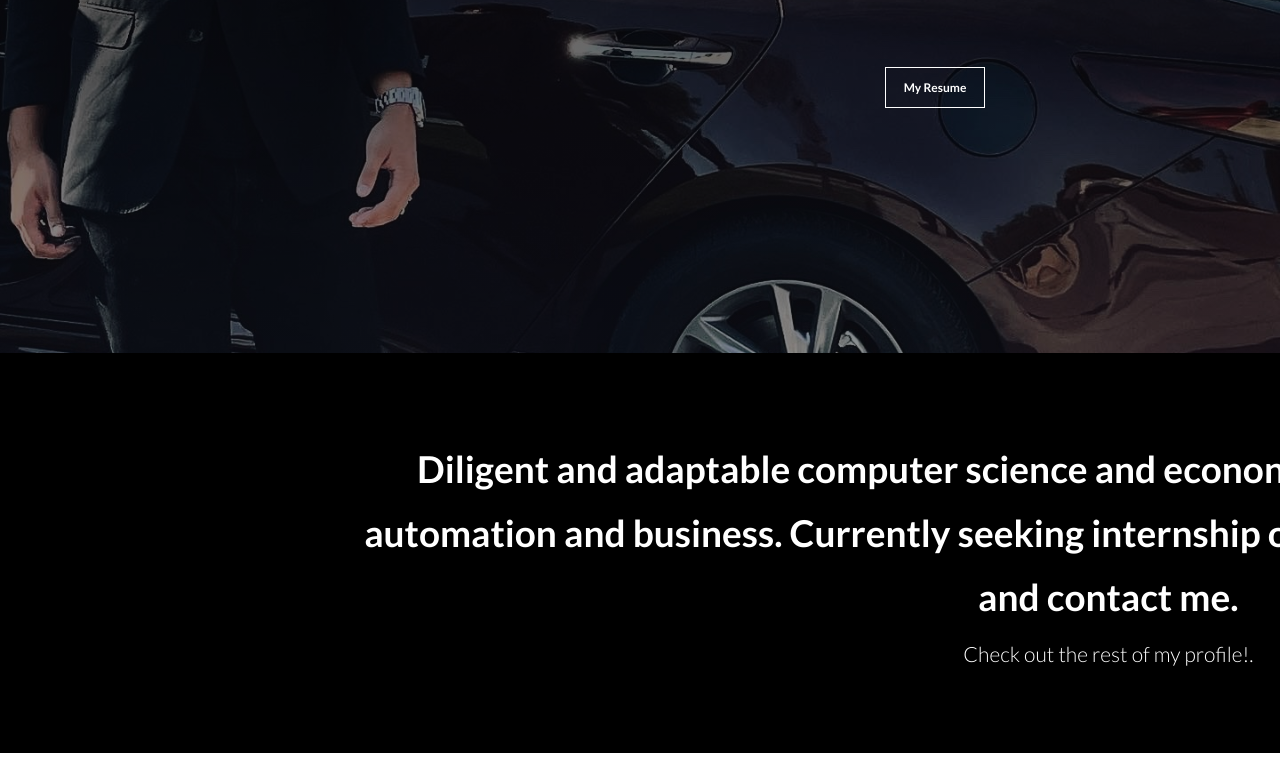
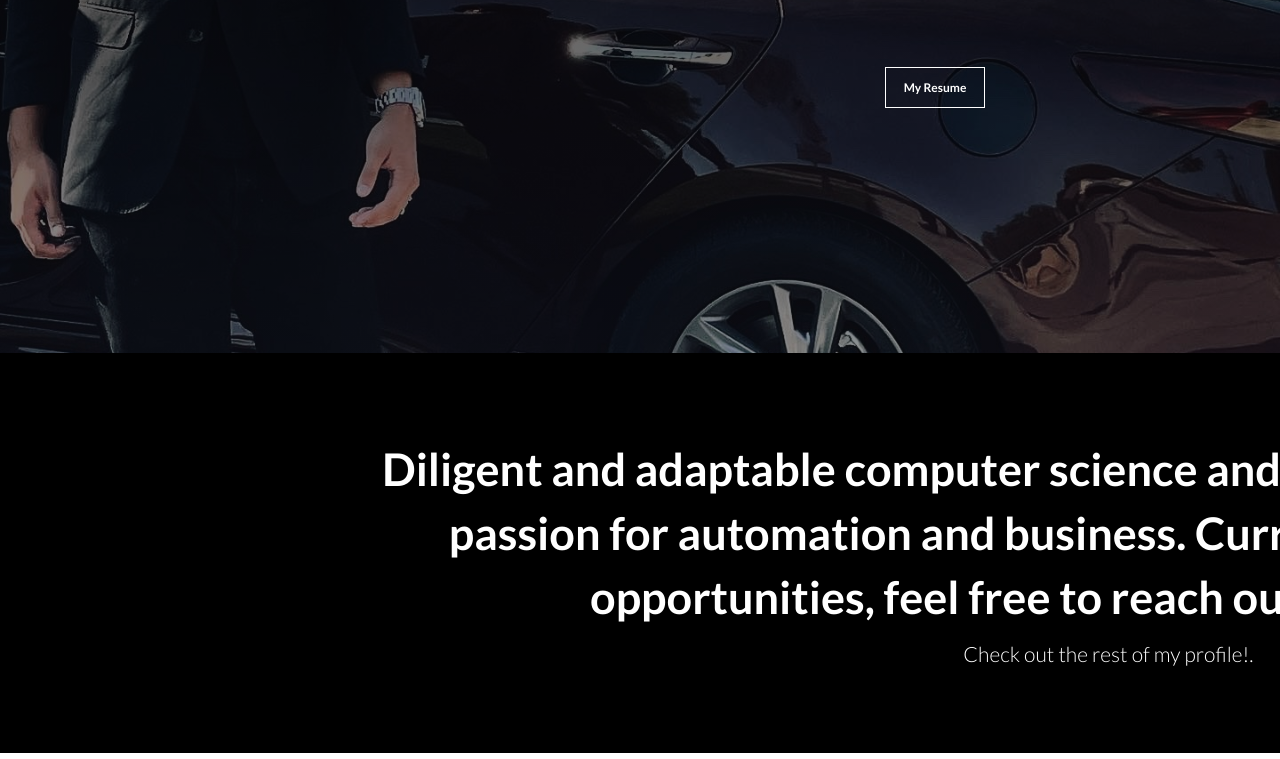
Before and after one commit to stevennaa/stevenweb, a plain HTML site: page index.html in a window 1280 px wide. Shown: the part 382-1141 px from the top of the page. Drawn offline with nearby package versions, Linux system fonts and the light colour scheme.

Commit message:
Update style.css

```diff
--- a/css/style.css
+++ b/css/style.css
@@ -122,7 +122,7 @@ a:focus {
     padding: 20% 0;
     background-attachment: fixed;
 }
-#home h1 { color: #FFFFFF; line-height: 64px; font-size: 37px;}
+#home h1 { color: #FFFFFF; line-height: 64px; font-size: 45px;}
 .content-heading p.lead { margin-bottom: 80px ; color: #FFF;}
 a.goto-btn {
     font-size: 12px;
```
